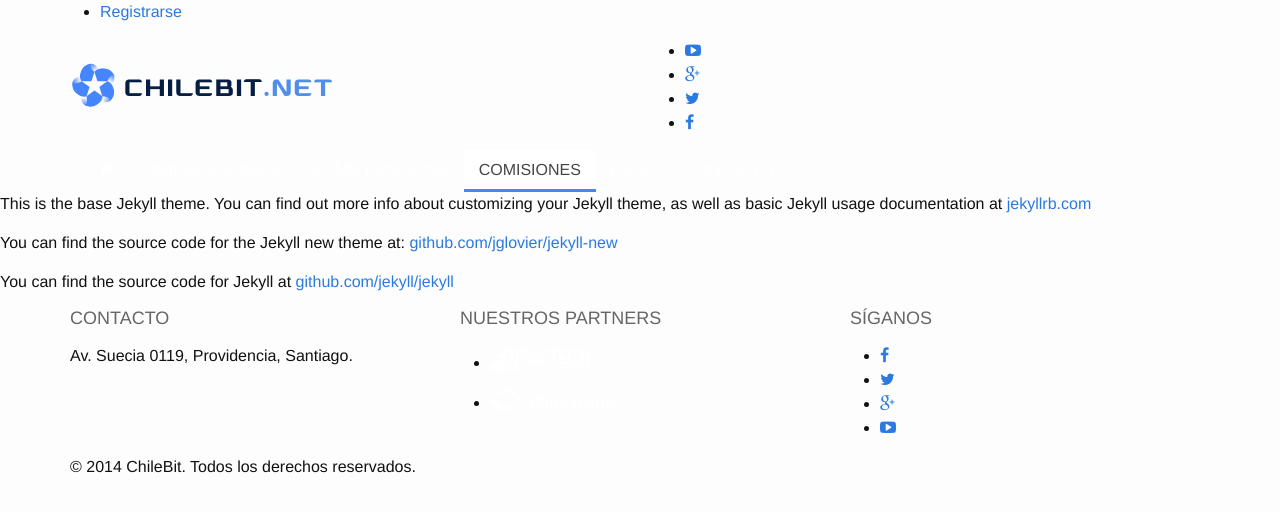
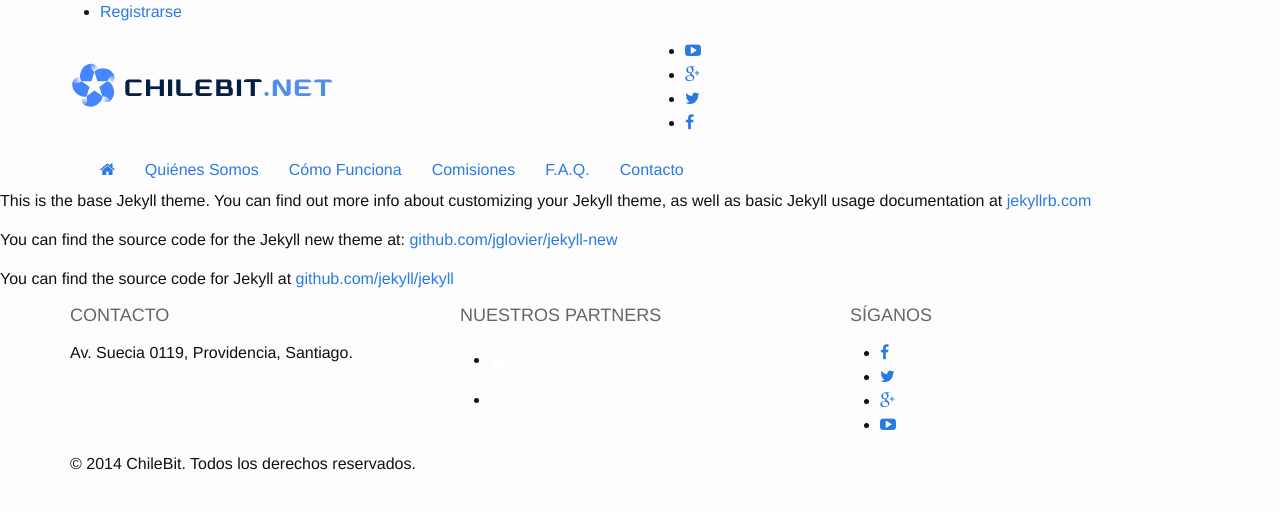
Before and after one commit to chilebit/site, a Jekyll site: the page built from about.md, in a window 1280 px wide. Shown: the top 512 px of the page. Built offline with Jekyll 4.4.1, drawn with Linux system fonts in a browser that asks for light colours.

Commit message:
Fix Menu

```diff
--- a/_includes/header.html
+++ b/_includes/header.html
@@ -45,7 +45,7 @@
 
 
 <!--menu-->
-     <nav id="myNavbar" class="navbar navbar-default" role="navigation">
+     <nav id="myNavbar" class="navbar" role="navigation">
 
                 <div class="collapse navbar-collapse" id="bs-example-navbar-collapse-1">
                     <ul class="nav navbar-nav">
```
